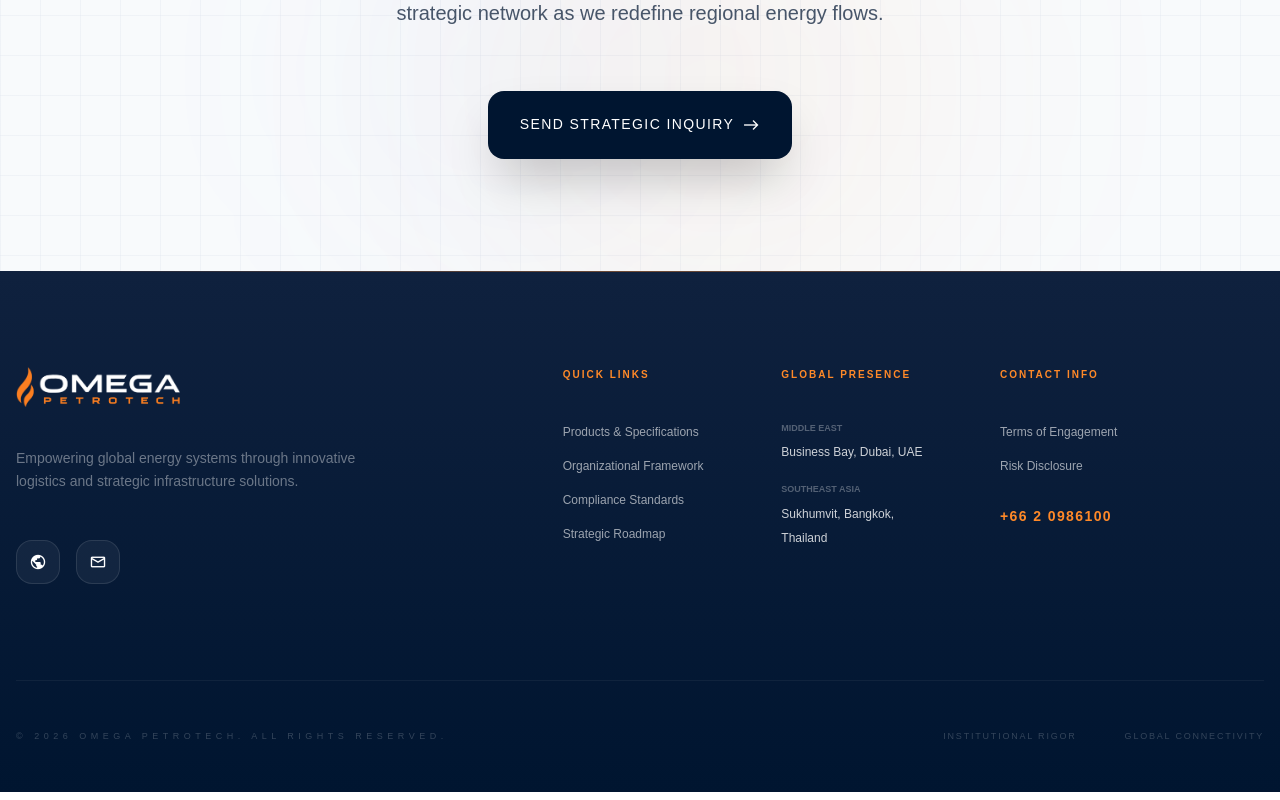
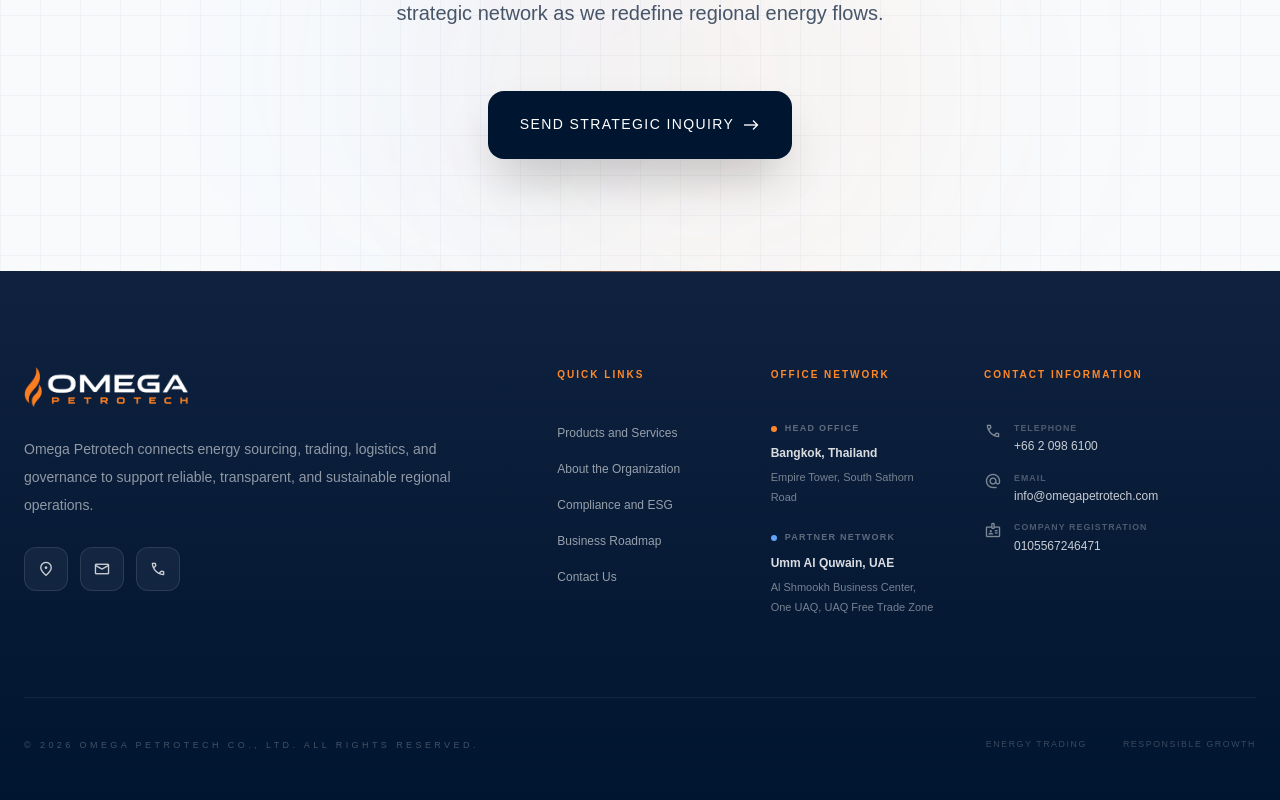
Before and after one commit to tanyalakLim/Omega-petrotech, a Nuxt app: page / in a window 1280 px wide. Shown: the part 4157-4957 px from the top of the page. Built offline with nearby package versions, Linux system fonts and the light colour scheme; a web font is replaced by a local one.

Commit message:
Edit footer

```diff
--- a/app/components/layout/AppFooter.vue
+++ b/app/components/layout/AppFooter.vue
@@ -1,154 +1,382 @@
 <template>
-  <footer class="relative isolate overflow-hidden
-         bg-gradient-to-b from-[#0f213e] to-primary
-         pb-12 pt-16 font-ibm-thai text-white
-         transition-colors duration-500
+  <footer
+    class="relative isolate overflow-hidden
+           bg-gradient-to-b from-[#0f213e] to-primary
+           pb-10 pt-16 font-ibm-thai text-white
+           dark:bg-none dark:bg-gradient-to-b
+           dark:from-[#0a1424] dark:via-[#070d18] dark:to-[#030711]
+           md:pb-12 md:pt-24"
+  >
+    <!-- Dark mode background effects -->
+    <div
+      class="pointer-events-none absolute inset-0 -z-10 hidden overflow-hidden dark:block"
+      aria-hidden="true"
+    >
+      <div
+        class="absolute -right-52 -top-60 h-[620px] w-[620px]
+               rounded-full bg-blue-600/[0.10] blur-[160px]"
+      ></div>
 
-         dark:bg-none
-         dark:bg-gradient-to-b
-         dark:from-[#0a1424]
-         dark:via-[#070d18]
-         dark:to-[#030711]
+      <div
+        class="absolute -bottom-64 -left-48 h-[560px] w-[560px]
+               rounded-full bg-orange-500/[0.055] blur-[150px]"
+      ></div>
 
-         md:pt-24">
-    <!-- Dark Mode Background Effects -->
-    <div class="pointer-events-none absolute inset-0 -z-10 hidden overflow-hidden dark:block" aria-hidden="true">
-      <div class="absolute -right-52 -top-60
-               h-[620px] w-[620px] rounded-full
-               bg-blue-600/[0.10] blur-[160px]"></div>
+      <div
+        class="absolute left-1/2 top-[40%] h-[360px] w-[850px]
+               -translate-x-1/2 -translate-y-1/2 rounded-full
+               bg-blue-500/[0.025] blur-[120px]"
+      ></div>
 
-      <div class="absolute -bottom-64 -left-48
-               h-[560px] w-[560px] rounded-full
-               bg-orange-500/[0.055] blur-[150px]"></div>
+      <div
+        class="absolute inset-0 opacity-[0.12]
+               bg-[linear-gradient(to_right,rgba(100,116,139,0.08)_1px,transparent_1px),linear-gradient(to_bottom,rgba(100,116,139,0.08)_1px,transparent_1px)]
+               [background-size:48px_48px]"
+      ></div>
 
-      <div class="absolute left-1/2 top-[40%]
-               h-[360px] w-[850px]
-               -translate-x-1/2 -translate-y-1/2
-               rounded-full bg-blue-500/[0.025]
-               blur-[120px]"></div>
+      <div
+        class="absolute inset-0
+               bg-[radial-gradient(ellipse_at_center,transparent_25%,rgba(2,6,23,0.55)_100%)]"
+      ></div>
+    </div>
 
-      <div class="absolute inset-0 opacity-[0.12]
-               bg-[linear-gradient(to_right,rgba(100,116,139,0.08)_1px,transparent_1px),linear-gradient(to_bottom,rgba(100,116,139,0.08)_1px,transparent_1px)]
-               [background-size:48px_48px]"></div>
+    <!-- Top divider -->
+    <div
+      class="pointer-events-none absolute inset-x-0 top-0 z-20 h-px
+             bg-gradient-to-r from-transparent via-secondary-container
+             to-transparent opacity-40 dark:via-orange-400 dark:opacity-30"
+      aria-hidden="true"
+    ></div>
 
-      <div class="absolute inset-0
-               bg-[radial-gradient(ellipse_at_center,transparent_25%,rgba(2,6,23,0.55)_100%)]"></div>
-    </div>
-    <!-- Top Divider -->
-    <div class="pointer-events-none absolute inset-x-0 top-0 z-20
-             h-px bg-gradient-to-r
-             from-transparent via-secondary-container to-transparent
-             opacity-40 dark:via-orange-400 dark:opacity-30" aria-hidden="true"></div>
+    <div class="relative z-10 mx-auto max-w-7xl px-4 sm:px-6">
+      <div
+        class="mb-14 grid grid-cols-1 gap-10
+               sm:grid-cols-2 md:mb-20 md:grid-cols-12 md:gap-8 lg:gap-12"
+      >
+        <!-- Company information -->
+        <div class="sm:col-span-2 md:col-span-5 lg:pr-8">
+          <NuxtLink
+            :to="localePath('/')"
+            class="mb-7 inline-flex items-center"
+            :aria-label="t('footer.homeLabel')"
+          >
+            <img
+              src="/images/logo_w.png"
+              class="h-[40px] w-auto object-contain"
+              :alt="t('footer.logoAlt')"
+            >
+          </NuxtLink>
 
-    <div class="max-w-7xl mx-auto px-4">
+          <p
+            class="mb-7 max-w-md text-sm font-light leading-7
+                   text-white/55"
+          >
+            {{ t('footer.desc') }}
+          </p>
 
-      <div class="grid grid-cols-1 sm:grid-cols-2 md:grid-cols-12 gap-10 md:gap-8 lg:gap-16 mb-16 md:mb-24">
+          <!-- Action buttons -->
+          <div class="flex flex-wrap gap-3">
+            <a
+              :href="googleMapsUrl"
+              target="_blank"
+              rel="noopener noreferrer"
+              class="footer-social-link"
+              :aria-label="t('footer.actions.map')"
+              :title="t('footer.actions.map')"
+            >
+              <span class="material-symbols-outlined text-lg">location_on</span>
+            </a>
 
-        <div class="sm:col-span-2 md:col-span-5 flex flex-col justify-between">
-          <div>
-            <div class="flex items-center gap-2 mb-6 md:mb-10">
-              <img src="/images/logo_w.png" class="h-[40px] w-auto object-contain" alt="Logo">
-            </div>
-            <p class="text-white/40 text-sm font-light leading-relaxed max-w-sm mb-8 md:mb-12">
-              {{ $t('footer.desc') }}
-            </p>
-          </div>
-          <div class="flex gap-4">
-            <a class="w-11 h-11 rounded-xl bg-white/5 border border-white/10 flex items-center justify-center hover:bg-secondary-container hover:border-secondary-container transition-all"
-              href="https://linkedin.com" target="_blank" aria-label="Network">
-              <span class="material-symbols-outlined text-lg">public</span>
+            <a
+              href="mailto:info@omegapetrotech.com"
+              class="footer-social-link"
+              :aria-label="t('footer.actions.email')"
+              :title="t('footer.actions.email')"
+            >
+              <span class="material-symbols-outlined text-lg">mail</span>
             </a>
-            <a class="w-11 h-11 rounded-xl bg-white/5 border border-white/10 flex items-center justify-center hover:bg-secondary-container hover:border-secondary-container transition-all"
-              href="mailto:contact@example.com" aria-label="Email">
-              <span class="material-symbols-outlined text-lg">mail</span>
+
+            <a
+              href="tel:+6620986100"
+              class="footer-social-link"
+              :aria-label="t('footer.actions.call')"
+              :title="t('footer.actions.call')"
+            >
+              <span class="material-symbols-outlined text-lg">call</span>
             </a>
           </div>
         </div>
 
-        <div class="col-span-1 md:col-span-2">
-          <h5
-            class="text-[10px] font-bold text-secondary-container uppercase tracking-[0.2em] th:tracking-widest mb-6 md:mb-10">
-            {{ $t('footer.quick_links') }}
+        <!-- Quick links -->
+        <nav class="col-span-1 md:col-span-2" :aria-label="t('footer.quick_links')">
+          <h5 class="footer-heading">
+            {{ t('footer.quick_links') }}
           </h5>
-          <client-only>
+
+          <ClientOnly>
             <ul class="space-y-3.5">
-              <li v-for="item in [
-                { key: 'products', path: '/products' },
-                { key: 'governance', path: '/about' },
-                { key: 'compliance', path: '/compliance' },
-                { key: 'roadmap', path: { path: '/', hash: '#roadmap' } },
-              ]" :key="item.key">
-                <NuxtLink :to="localePath(item.path)"
-                  class="text-white/60 hover:text-white transition-colors text-xs font-light block py-0.5">
-                  {{ $t(`footer.links.${item.key}`) }}
+              <li v-for="item in quickLinks" :key="item.key">
+                <NuxtLink
+                  :to="localePath(item.path)"
+                  class="footer-link"
+                >
+                  {{ t(`footer.links.${item.key}`) }}
                 </NuxtLink>
               </li>
             </ul>
-          </client-only>
-        </div>
+          </ClientOnly>
+        </nav>
 
+        <!-- Office network -->
         <div class="col-span-1 md:col-span-2">
-          <h5
-            class="text-[10px] font-bold text-secondary-container uppercase tracking-[0.2em] th:tracking-widest mb-6 md:mb-10">
-            {{ $t('footer.global_presence') }}
+          <h5 class="footer-heading">
+            {{ t('footer.global_presence') }}
           </h5>
-          <ul class="space-y-5">
-            <li>
-              <span class="block text-white/30 text-[9px] font-bold uppercase mb-1">{{ $t('footer.locations.me.label')
-                }}</span>
-              <span class="text-xs font-light text-white/80">{{ $t('footer.locations.me.address') }}</span>
-            </li>
-            <li>
-              <span class="block text-white/30 text-[9px] font-bold uppercase mb-1">{{ $t('footer.locations.sea.label')
-                }}</span>
-              <span class="text-xs font-light text-white/80">{{ $t('footer.locations.sea.address') }}</span>
+
+          <ul class="space-y-6">
+            <li v-for="office in offices" :key="office.key">
+              <div class="mb-2 flex items-center gap-2">
+                <span
+                  class="h-1.5 w-1.5 shrink-0 rounded-full"
+                  :class="office.key === 'bangkok'
+                    ? 'bg-secondary-container dark:bg-orange-400'
+                    : 'bg-blue-400'"
+                ></span>
+
+                <span
+                  class="text-[9px] font-bold uppercase tracking-[0.14em]
+                         text-white/35"
+                >
+                  {{ t(`footer.locations.${office.key}.label`) }}
+                </span>
+              </div>
+
+              <p class="text-xs font-semibold leading-5 text-white/85">
+                {{ t(`footer.locations.${office.key}.title`) }}
+              </p>
+
+              <p class="mt-1 text-[11px] font-light leading-5 text-white/45">
+                {{ t(`footer.locations.${office.key}.address`) }}
+              </p>
             </li>
           </ul>
         </div>
 
+        <!-- Contact and legal -->
         <div class="col-span-1 sm:col-span-2 md:col-span-3">
-          <h5
-            class="text-[10px] font-bold text-secondary-container uppercase tracking-[0.2em] th:tracking-widest mb-6 md:mb-10">
-            {{ $t('footer.contact_info') }}
+          <h5 class="footer-heading">
+            {{ t('footer.contact_info') }}
           </h5>
-          <ul class="space-y-3.5">
+
+          <ul class="space-y-4">
             <li>
-              <NuxtLink class="text-white/60 hover:text-white transition-colors text-xs font-light block py-0.5">
-                {{ $t('footer.terms') }}
-              </NuxtLink>
-            </li>
-            <li>
-              <NuxtLink class="text-white/60 hover:text-white transition-colors text-xs font-light block py-0.5">
-                {{ $t('footer.risk') }}
-              </NuxtLink>
-            </li>
-            <li class="pt-4">
-              <a href="tel:+6620000000"
-                class="text-secondary-container font-bold text-sm tracking-widest block hover:underline">
-                +66 2 0986100
+              <a href="tel:+6620986100" class="footer-contact-row">
+                <span class="material-symbols-outlined text-[18px]">
+                  call
+                </span>
+                <span>
+                  <span class="footer-contact-label">
+                    {{ t('footer.contact.phoneLabel') }}
+                  </span>
+                  <span class="footer-contact-value">+66 2 098 6100</span>
+                </span>
               </a>
             </li>
+
+            <li>
+              <a
+                href="mailto:info@omegapetrotech.com"
+                class="footer-contact-row"
+              >
+                <span class="material-symbols-outlined text-[18px]">
+                  alternate_email
+                </span>
+                <span class="min-w-0">
+                  <span class="footer-contact-label">
+                    {{ t('footer.contact.emailLabel') }}
+                  </span>
+                  <span class="footer-contact-value break-all">
+                    {{ t('footer.contact.email') }}
+                  </span>
+                </span>
+              </a>
+            </li>
+
+            <li>
+              <div class="footer-contact-row">
+                <span class="material-symbols-outlined text-[18px]">
+                  badge
+                </span>
+                <span>
+                  <span class="footer-contact-label">
+                    {{ t('footer.contact.registrationLabel') }}
+                  </span>
+                  <span class="footer-contact-value">0105567246471</span>
+                </span>
+              </div>
+            </li>
           </ul>
-        </div>
 
-      </div>
-
-      <div
-        class="pt-8 md:pt-12 border-t border-white/5 flex flex-col-reverse md:flex-row justify-between items-center gap-6 text-center md:text-left">
-        <p
-          class="text-[9px] text-white/20 uppercase tracking-[0.3em] th:tracking-widest md:tracking-[0.5em] leading-relaxed">
-          {{ $t('footer.copyright') }}
-        </p>
-        <div class="flex gap-6 lg:gap-12">
-          <p class="text-[9px] text-white/20 uppercase tracking-[0.2em] th:tracking-widest">{{ $t('footer.tag1') }}</p>
-          <p class="text-[9px] text-white/20 uppercase tracking-[0.2em] th:tracking-widest">{{ $t('footer.tag2') }}</p>
         </div>
       </div>
 
+      <!-- Footer bottom -->
+      <div
+        class="flex flex-col-reverse items-center justify-between gap-6
+               border-t border-white/[0.07] pt-8 text-center
+               md:flex-row md:pt-10 md:text-left"
+      >
+        <p
+          class="text-[9px] uppercase leading-relaxed tracking-[0.25em]
+                 text-white/25 th:tracking-widest md:tracking-[0.38em]"
+        >
+          {{ t('footer.copyright', { year: currentYear }) }}
+        </p>
+
+        <div class="flex flex-wrap justify-center gap-5 lg:gap-9">
+          <p class="footer-bottom-tag">
+            {{ t('footer.tag1') }}
+          </p>
+          <p class="footer-bottom-tag">
+            {{ t('footer.tag2') }}
+          </p>
+        </div>
+      </div>
     </div>
   </footer>
 </template>
 
 <script setup lang="ts">
+import { useI18n } from 'vue-i18n'
+
+const { t } = useI18n()
 const localePath = useLocalePath()
+const currentYear = new Date().getFullYear()
+
+const googleMapsUrl =
+  'https://www.google.com/maps/search/?api=1&query=Empire+Tower+1+South+Sathorn+Road+Bangkok+10120'
+
+const quickLinks = [
+  { key: 'products', path: '/products' },
+  { key: 'governance', path: '/about' },
+  { key: 'compliance', path: '/compliance' },
+  { key: 'roadmap', path: { path: '/', hash: '#roadmap' } },
+  { key: 'contact', path: '/contact' }
+]
+
+const offices = [
+  { key: 'bangkok' },
+  { key: 'dubai' }
+]
 </script>
+
+<style scoped>
+.footer-heading {
+  margin-bottom: 1.5rem;
+  color: rgb(255 137 40);
+  font-size: 0.625rem;
+  font-weight: 700;
+  letter-spacing: 0.2em;
+  text-transform: uppercase;
+}
+
+.footer-link {
+  display: block;
+  padding-block: 0.125rem;
+  color: rgba(255, 255, 255, 0.58);
+  font-size: 0.75rem;
+  font-weight: 300;
+  transition: color 250ms ease, transform 250ms ease;
+}
+
+.footer-link:hover {
+  color: white;
+  transform: translateX(3px);
+}
+
+.footer-social-link {
+  display: flex;
+  width: 2.75rem;
+  height: 2.75rem;
+  align-items: center;
+  justify-content: center;
+  border: 1px solid rgba(255, 255, 255, 0.10);
+  border-radius: 0.75rem;
+  background: rgba(255, 255, 255, 0.05);
+  color: rgba(255, 255, 255, 0.78);
+  transition: border-color 250ms ease, background-color 250ms ease,
+    color 250ms ease, transform 250ms ease;
+}
+
+.footer-social-link:hover {
+  transform: translateY(-2px);
+  border-color: rgb(255 137 40);
+  background: rgb(255 137 40);
+  color: white;
+}
+
+.footer-contact-row {
+  display: flex;
+  min-width: 0;
+  align-items: flex-start;
+  gap: 0.75rem;
+  color: rgba(255, 255, 255, 0.48);
+}
+
+.footer-contact-row:is(a):hover {
+  color: rgb(255 137 40);
+}
+
+.footer-contact-label,
+.footer-contact-value {
+  display: block;
+}
+
+.footer-contact-label {
+  margin-bottom: 0.2rem;
+  color: rgba(255, 255, 255, 0.28);
+  font-size: 0.55rem;
+  font-weight: 700;
+  letter-spacing: 0.12em;
+  text-transform: uppercase;
+}
+
+.footer-contact-value {
+  color: rgba(255, 255, 255, 0.78);
+  font-size: 0.75rem;
+  font-weight: 500;
+  line-height: 1.45;
+}
+
+.footer-legal-link {
+  color: rgba(255, 255, 255, 0.42);
+  font-size: 0.7rem;
+  font-weight: 300;
+  transition: color 250ms ease;
+}
+
+.footer-legal-link:hover {
+  color: white;
+}
+
+.footer-bottom-tag {
+  color: rgba(255, 255, 255, 0.22);
+  font-size: 0.55rem;
+  letter-spacing: 0.18em;
+  text-transform: uppercase;
+}
+
+@media (min-width: 768px) {
+  .footer-heading {
+    margin-bottom: 2.5rem;
+  }
+}
+
+@media (prefers-reduced-motion: reduce) {
+  .footer-link,
+  .footer-social-link,
+  .footer-legal-link {
+    transition-duration: 0.01ms !important;
+  }
+}
+</style>
--- a/i18n/locales/en.json
+++ b/i18n/locales/en.json
@@ -8,31 +8,52 @@
         "contact_us": "Contact Us"
     },
     "footer": {
-        "desc": "Empowering global energy systems through innovative logistics and strategic infrastructure solutions.",
+        "homeLabel": "Return to the home page",
+        "logoAlt": "Omega Petrotech logo",
+        "desc": "Omega Petrotech connects energy sourcing, trading, logistics, and governance to support reliable, transparent, and sustainable regional operations.",
         "quick_links": "Quick Links",
+        "global_presence": "Office Network",
+        "contact_info": "Contact Information",
+        "headOffice": {
+            "label": "Thailand Head Office",
+            "company": "Omega Petrotech Co., Ltd.",
+            "address": "Room 2708, 27th Floor, Empire Tower, 1 South Sathorn Road, Yannawa, Sathorn, Bangkok 10120, Thailand"
+        },
+        "actions": {
+            "map": "Open office map",
+            "email": "Email the company",
+            "call": "Call the company"
+        },
         "links": {
-            "products": "Products & Specifications",
-            "governance": "Organizational Framework",
-            "compliance": "Compliance Standards",
-            "roadmap": "Strategic Roadmap"
+            "products": "Products and Services",
+            "governance": "About the Organization",
+            "compliance": "Compliance and ESG",
+            "roadmap": "Business Roadmap",
+            "contact": "Contact Us"
         },
-        "global_presence": "Global Presence",
         "locations": {
-            "me": {
-                "label": "Middle East",
-                "address": "Business Bay, Dubai, UAE"
+            "bangkok": {
+                "label": "Head Office",
+                "title": "Bangkok, Thailand",
+                "address": "Empire Tower, South Sathorn Road"
             },
-            "sea": {
-                "label": "Southeast Asia",
-                "address": "Sukhumvit, Bangkok, Thailand"
+            "dubai": {
+                "label": "Partner Network",
+                "title": "Umm Al Quwain, UAE",
+                "address": "Al Shmookh Business Center, One UAQ, UAQ Free Trade Zone"
             }
         },
-        "contact_info": "Contact Info",
-        "terms": "Terms of Engagement",
+        "contact": {
+            "phoneLabel": "Telephone",
+            "emailLabel": "Email",
+            "email": "info{'@'}omegapetrotech.com",
+            "registrationLabel": "Company Registration"
+        },
+        "terms": "Terms of Use",
         "risk": "Risk Disclosure",
-        "copyright": "© 2026 Omega Petrotech. All Rights Reserved.",
-        "tag1": "Institutional Rigor",
-        "tag2": "Global Connectivity"
+        "copyright": "© {year} OMEGA PETROTECH CO., LTD. ALL RIGHTS RESERVED.",
+        "tag1": "Energy Trading",
+        "tag2": "Responsible Growth"
     },
     "home": {
         "hero": {
```
Also changed, not shown: i18n/locales/th.json.
